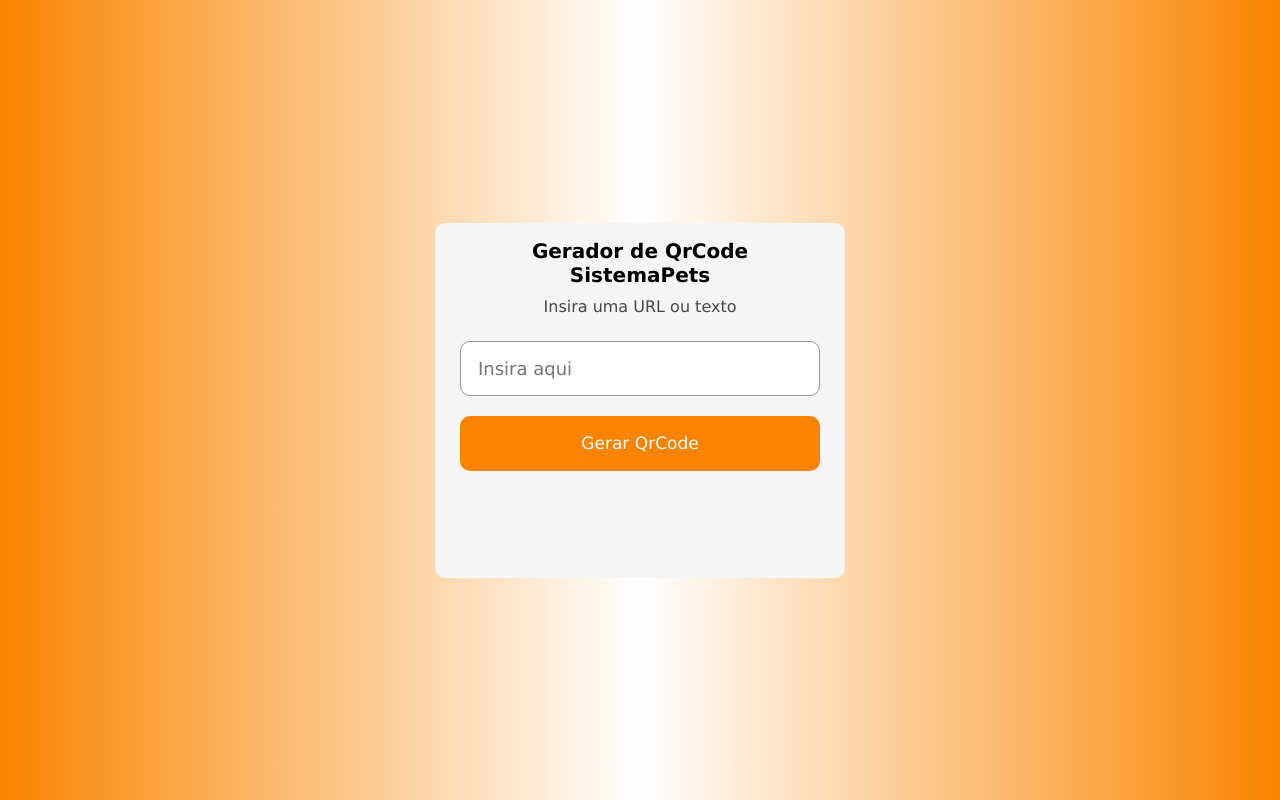
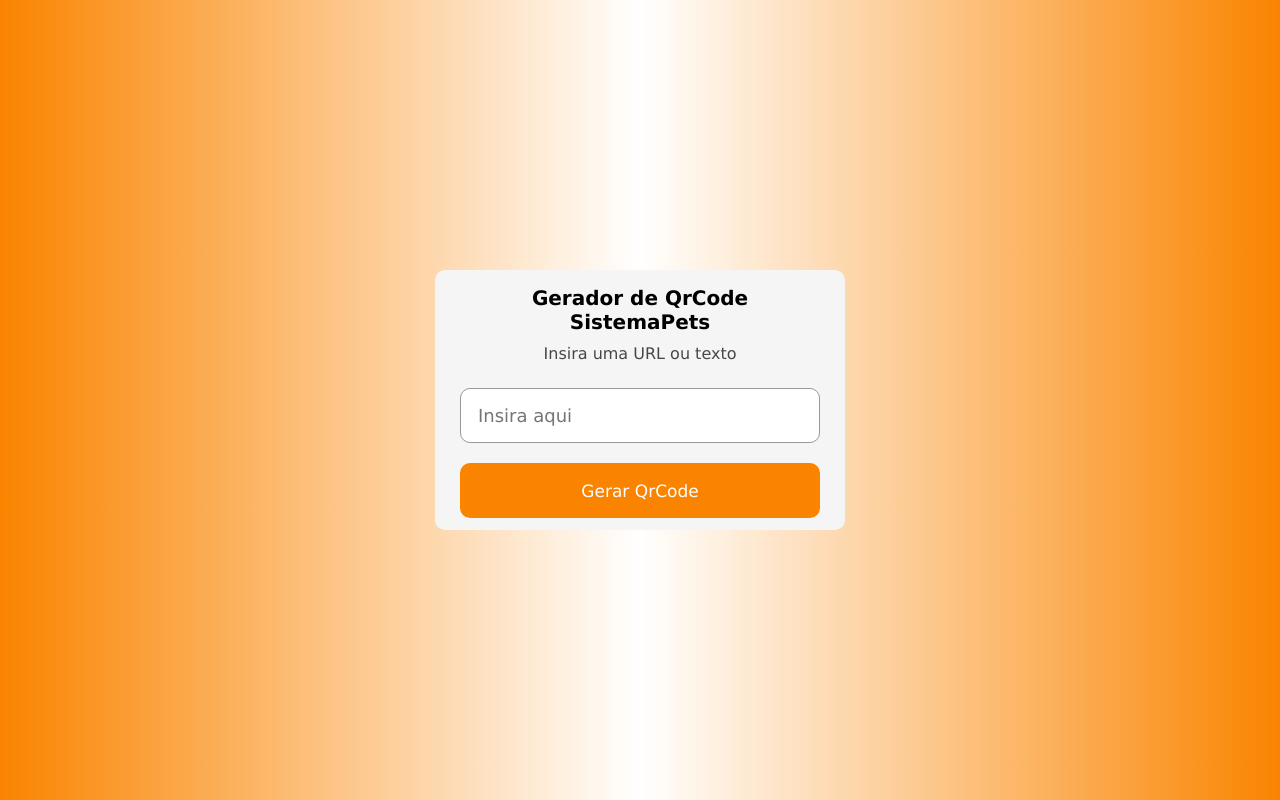
Before and after one commit to Rafa4u/practice-qrcode, a plain HTML site: page index.html in a window 1280 px wide. Drawn offline with Linux system fonts and the light colour scheme.

Commit message:
project done

```diff
--- a/style.css
+++ b/style.css
@@ -10,12 +10,11 @@ body {
     align-items: center;
     justify-content: center;
     min-height: 100vh;
-    background: rgb(250,132,0);
     background: linear-gradient(90deg, rgba(250,132,0,1) 0%, rgba(255,255,255,1) 50%, rgba(250,132,0,1) 100%);
 
 }
 .container {
-    height: 260;
+    height: 260px;
     background: whitesmoke;
     max-width: 410px;
     border-radius: 10px;
```
